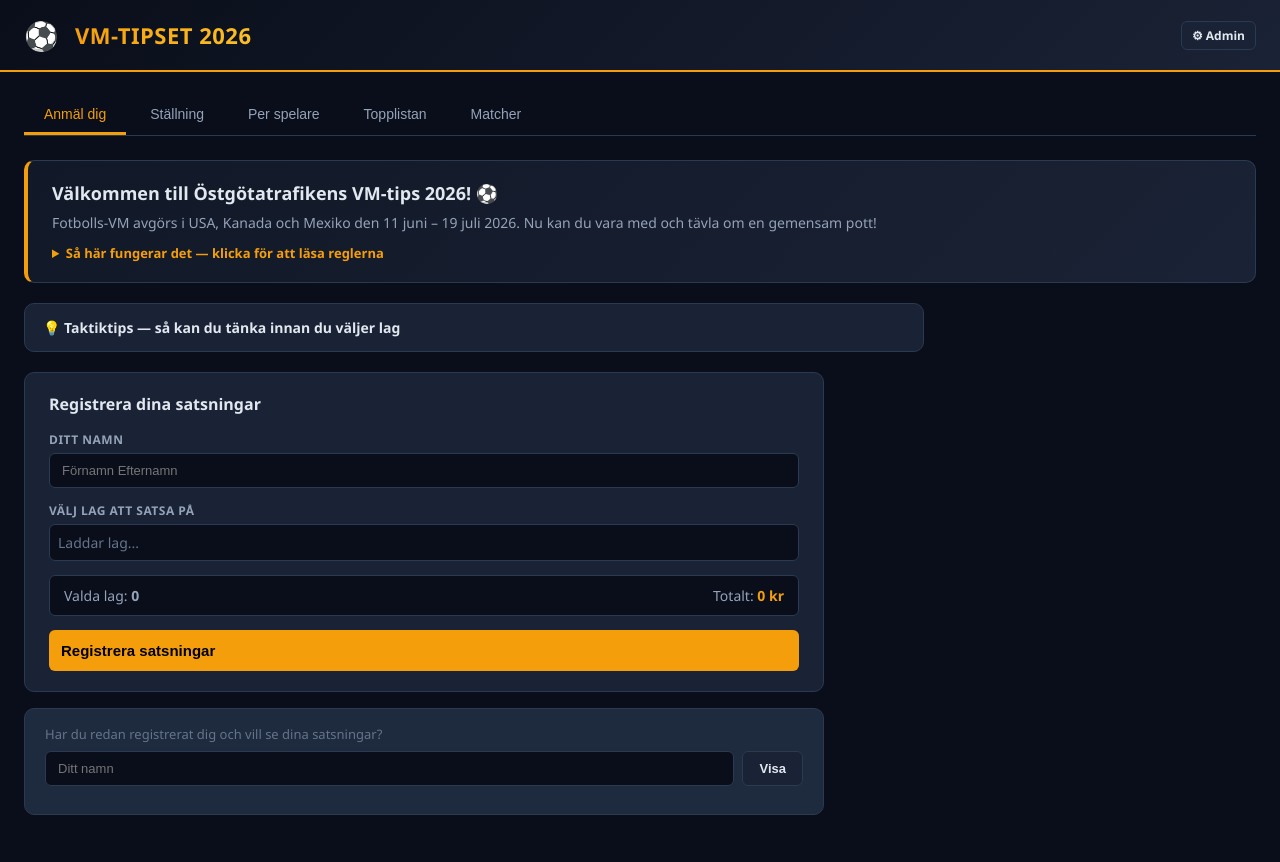
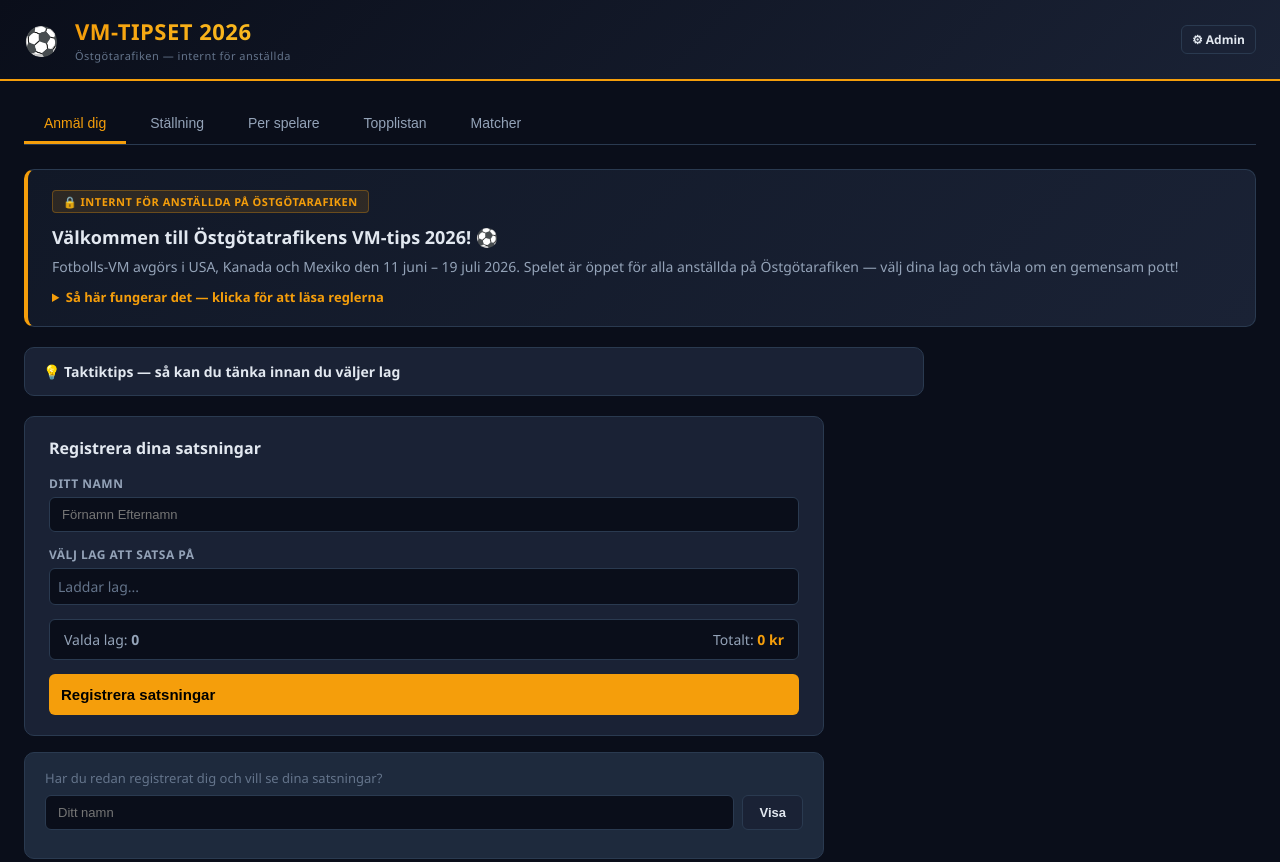
Before and after one commit to AndersHjalmarson/VM-tips, a website: page public/index.html in a window 1280 px wide. Shown: the top 862 px of the page. Drawn offline with Linux system fonts and the light colour scheme; no server answers.

Commit message:
feat: lagg till intern-markering for Ostgotatrafiken

```diff
--- a/public/index.html
+++ b/public/index.html
@@ -10,7 +10,10 @@
 
 <header class="header">
   <span class="header-trophy">⚽</span>
-  <h1>VM-TIPSET 2026</h1>
+  <div>
+    <h1>VM-TIPSET 2026</h1>
+    <div style="font-size:11px;color:var(--text3);letter-spacing:0.5px;margin-top:2px">Östgötarafiken &mdash; internt för anställda</div>
+  </div>
   <nav class="header-nav">
     <a href="/admin" class="btn btn-secondary btn-sm">⚙ Admin</a>
   </nav>
@@ -31,8 +34,9 @@
 
     <!-- Välkomsttext -->
     <div class="welcome-box">
+      <div style="display:inline-block;background:rgba(245,158,11,0.12);border:1px solid rgba(245,158,11,0.3);border-radius:4px;padding:3px 10px;font-size:11px;font-weight:700;color:var(--accent);margin-bottom:12px;letter-spacing:0.5px;text-transform:uppercase">🔒 Internt för anställda på Östgötarafiken</div>
       <h2>Välkommen till Östgötatrafikens VM-tips 2026! ⚽</h2>
-      <p>Fotbolls-VM avgörs i USA, Kanada och Mexiko den 11 juni – 19 juli 2026. Nu kan du vara med och tävla om en gemensam pott!</p>
+      <p>Fotbolls-VM avgörs i USA, Kanada och Mexiko den 11 juni – 19 juli 2026. Spelet är öppet för alla anställda på Östgötarafiken — välj dina lag och tävla om en gemensam pott!</p>
 
       <details class="rules-details">
         <summary>Så här fungerar det — klicka för att läsa reglerna</summary>
```
Also changed, not shown: public/admin.html (+4 -1 lines).
